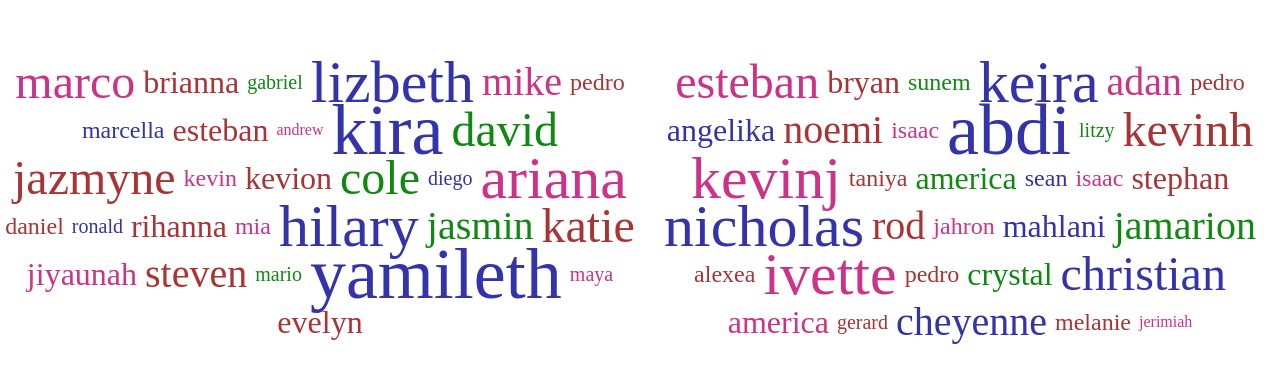
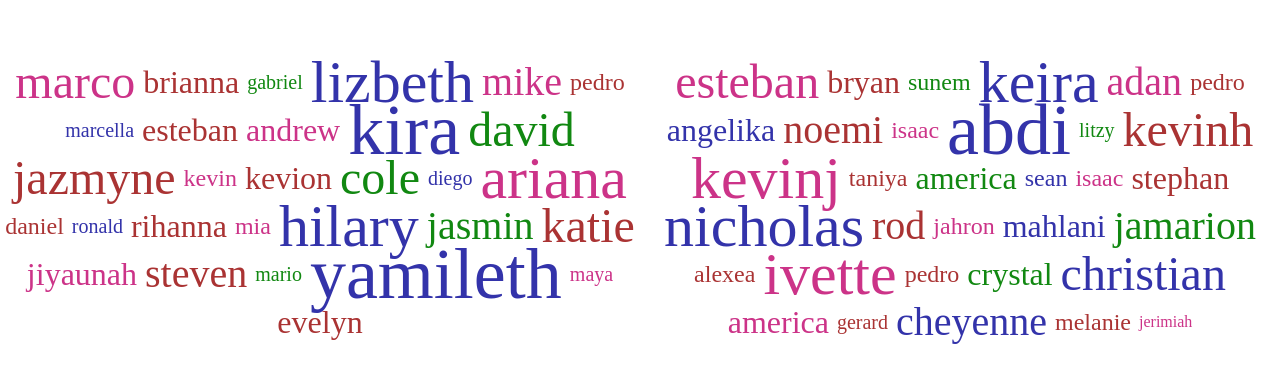
Before and after one commit to parcheesime/csd-project-pages, a plain HTML site: page index.html in a window 1280 px wide. Shown: the part 198-580 px from the top of the page. Drawn offline with Linux system fonts and the light colour scheme.

Commit message:
student page links added update names

```diff
--- a/index.html
+++ b/index.html
@@ -16,9 +16,9 @@
   <li><a href="https://sites.google.com/sandi.net/lhscomputerscience/computer-science-discoveries/lizbeth" data-weight="8">lizbeth</a></li>
   <li><a href="https://sites.google.com/sandi.net/lhscomputerscience/computer-science-discoveries/mike" data-weight="6">mike</a></li>
   <li><a href="https://sites.google.com/sandi.net/lhscomputerscience/computer-science-discoveries/pedro" data-weight="4">pedro</a></li>
-  <li><a href="https://sites.google.com/sandi.net/lhscomputerscience/computer-science-discoveries/marcella" data-weight="4">marcella</a></li>
+  <li><a href="https://sites.google.com/sandi.net/lhscomputerscience/computer-science-discoveries/marcella" data-weight="3">marcella</a></li>
   <li><a href="https://sites.google.com/sandi.net/lhscomputerscience/computer-science-discoveries/esteban" data-weight="5">esteban</a></li>
-  <li><a href="https://sites.google.com/sandi.net/lhscomputerscience/computer-science-discoveries/andrew" data-weight="2">andrew</a></li>
+  <li><a href="https://sites.google.com/sandi.net/lhscomputerscience/computer-science-discoveries/andrew" data-weight="5">andrew</a></li>
   <li><a href="https://sites.google.com/sandi.net/lhscomputerscience/computer-science-discoveries/kira" data-weight="9">kira</a></li>
   <li><a href="https://sites.google.com/sandi.net/lhscomputerscience/computer-science-discoveries/david" data-weight="7">david</a></li>
   <li><a href="https://sites.google.com/sandi.net/lhscomputerscience/computer-science-discoveries/jazmyne" data-weight="7">jazmyne</a></li>
```
